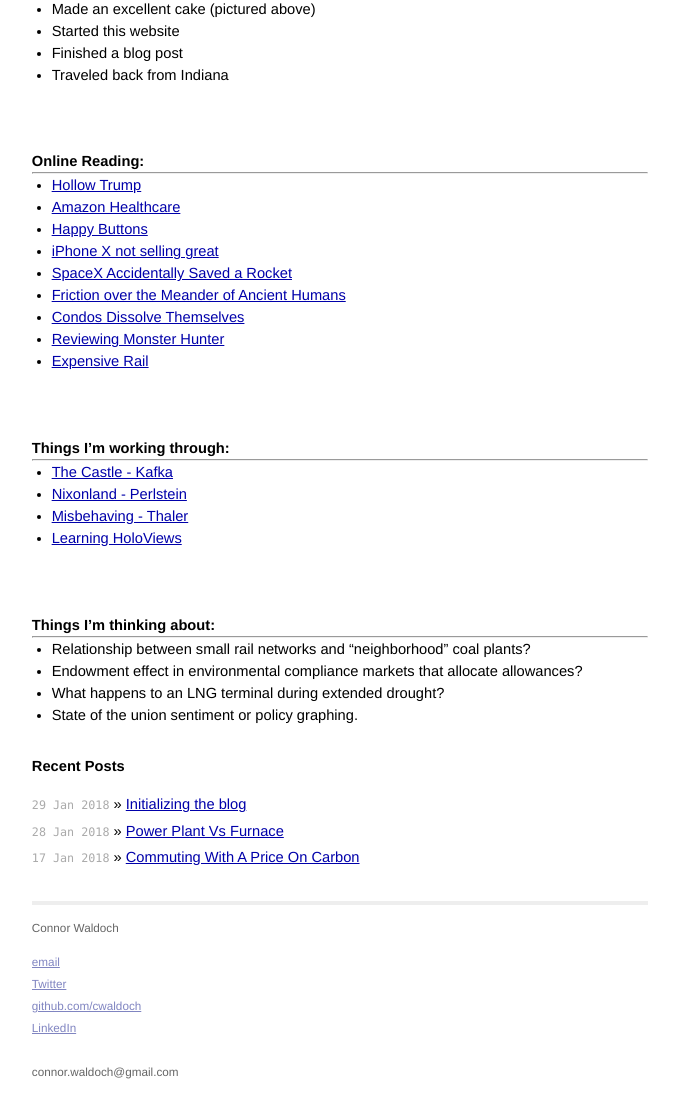
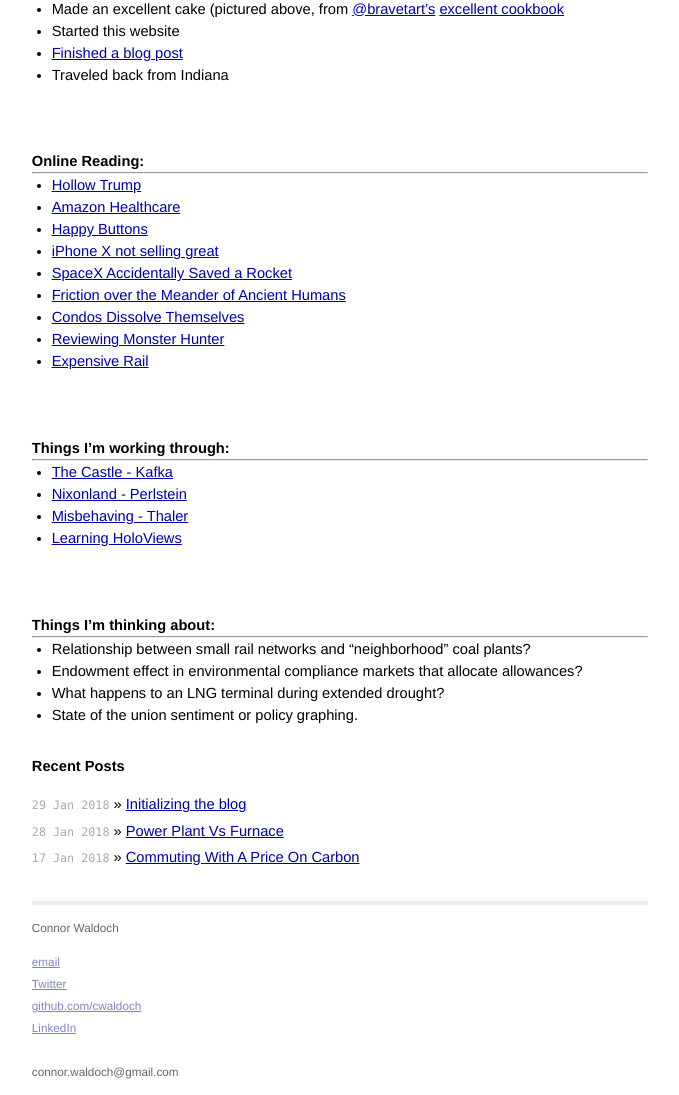
Before and after one commit to cwaldoch/cwaldoch.github.io, a Jekyll site: the page built from _posts/2018-02-02-weekly-roundup-no1.md, in a window 1280 px wide. Shown: the part 628-1723 px from the top of the page, without its empty margins (300-979 px from the left). Built offline with Jekyll 4.4.1, drawn with Linux system fonts in a browser that asks for light colours; our own code applies the rules of GitHub Pages for plain Markdown files.

Commit message:
Update 2018-02-02-weekly-roundup-no1.md

```diff
--- a/_posts/2018-02-02-weekly-roundup-no1.md
+++ b/_posts/2018-02-02-weekly-roundup-no1.md
@@ -8,9 +8,9 @@ As part of establishing consistency, I'll be doing brief weekly roundups. Not to
 
 ## Things I did this week:
 ------
-* Made an excellent cake (pictured above)
+* Made an excellent cake (pictured above, from [@bravetart's](https://twitter.com/bravetart) [excellent cookbook](http://amzn.to/2DWHJwa)
 * Started this website
-* Finished a blog post
+* [Finished a blog post](http://connorwaldoch.com/blog/2018/01/28/Power-Plant-vs-Furnace)
 * Traveled back from Indiana
 
 
```
